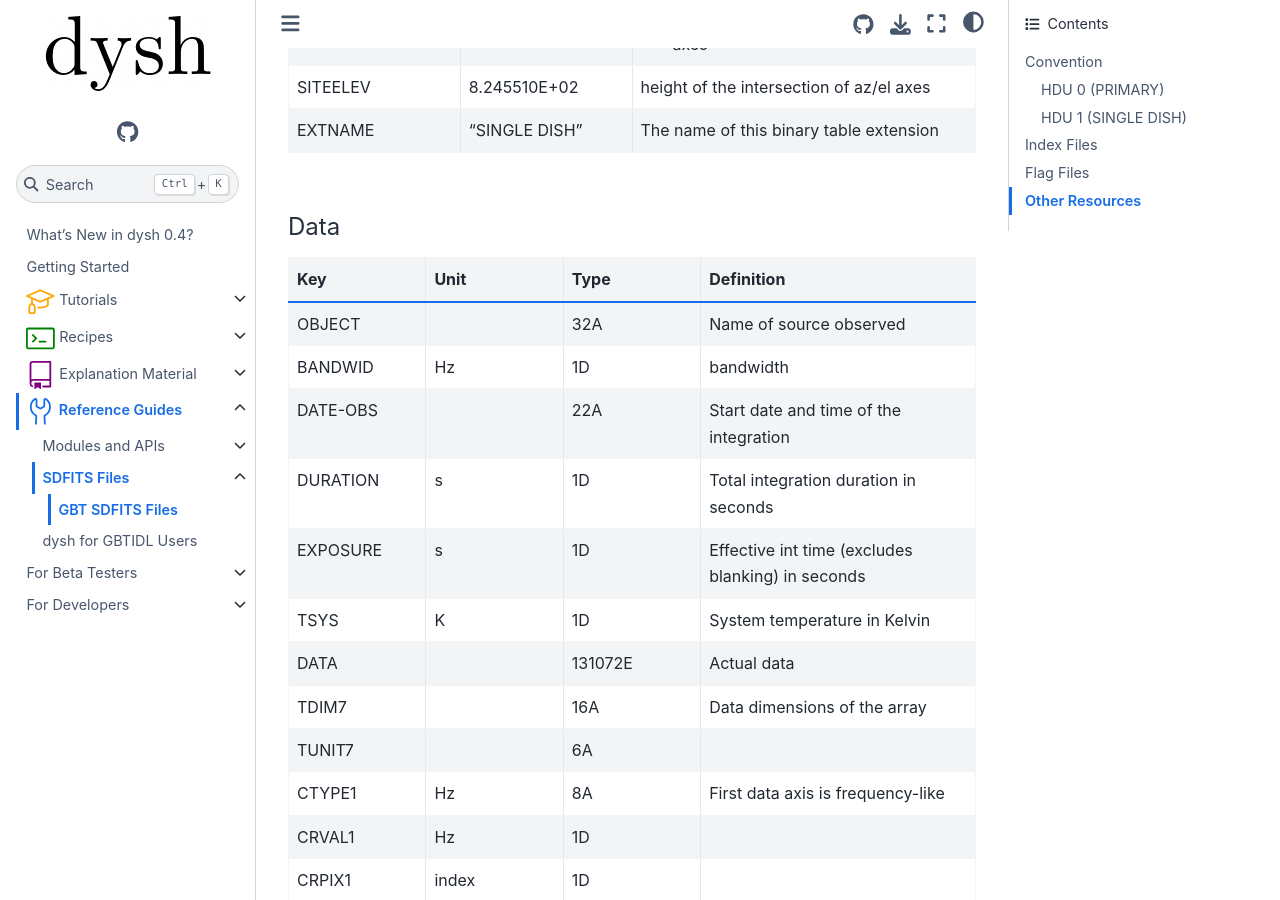
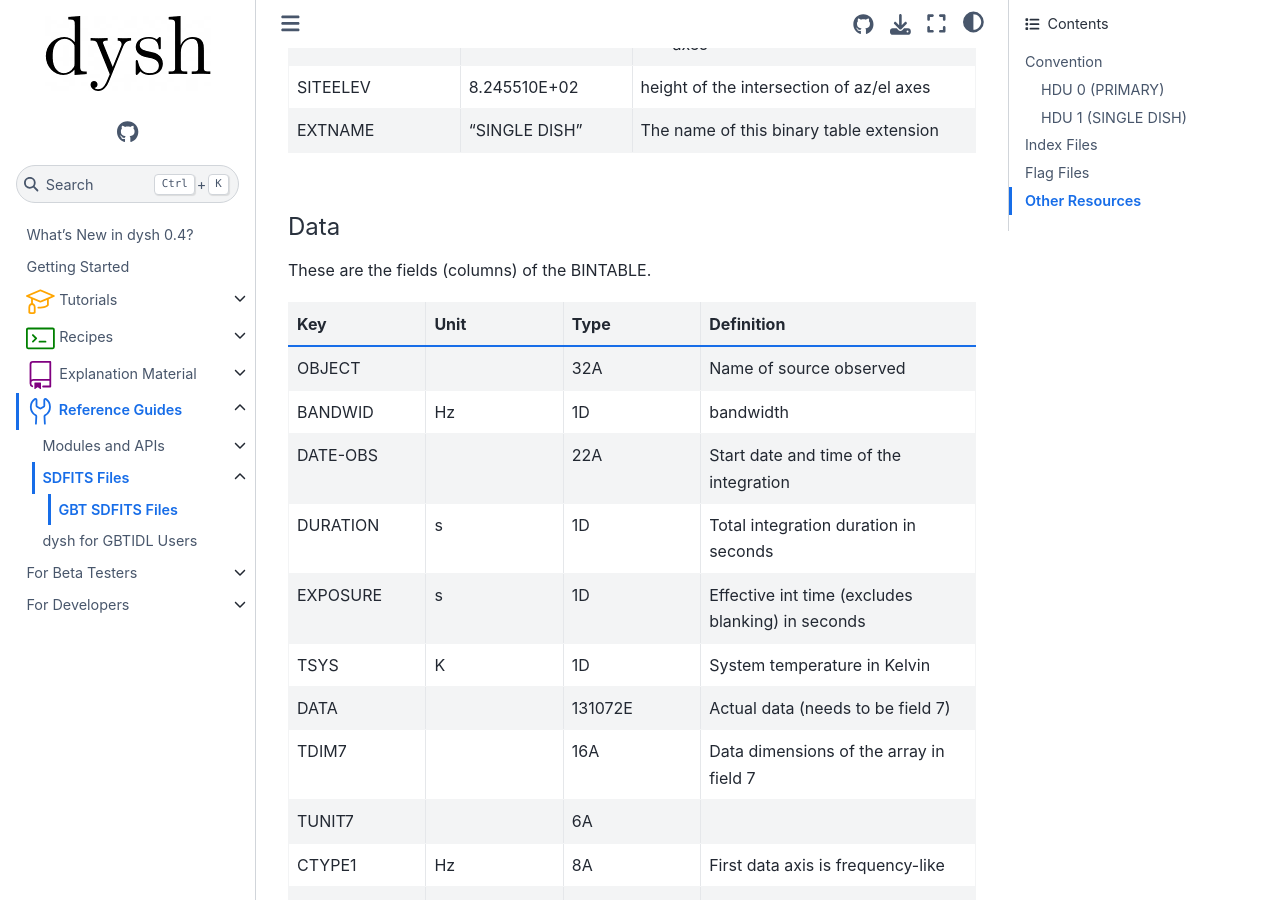
Before and after one commit to GreenBankObservatory/dysh, a Sphinx documentation site: the page built from docs/source/reference/sdfits_files/gbt_sdfits.rst, in a window 1280 px wide and 900 px high, scrolled down 1621 px. Built offline with Sphinx 7.4.7 and the Sphinx Book theme 1.1.4, drawn with Linux system fonts in a browser that asks for light colours; pages that are not in the unit, such as notebooks, are missing from menus.

Commit message:
clarify this 'DATA needs to be in field 7' issue (see also issue #639)

```diff
--- a/docs/source/reference/sdfits_files/gbt_sdfits.rst
+++ b/docs/source/reference/sdfits_files/gbt_sdfits.rst
@@ -106,6 +106,8 @@ Header
 Data
 ^^^^
 
+These are the fields (columns) of the BINTABLE.
+
 .. list-table::
    :widths: 20 20 20 40
    :header-rows: 1
@@ -141,11 +143,11 @@ Data
    * - DATA
      -
      - 131072E
-     - Actual data
+     - Actual data (needs to be field 7)
    * - TDIM7
      -
      - 16A
-     - Data dimensions of the array
+     - Data dimensions of the array in field 7
    * - TUNIT7
      -
      - 6A
```
